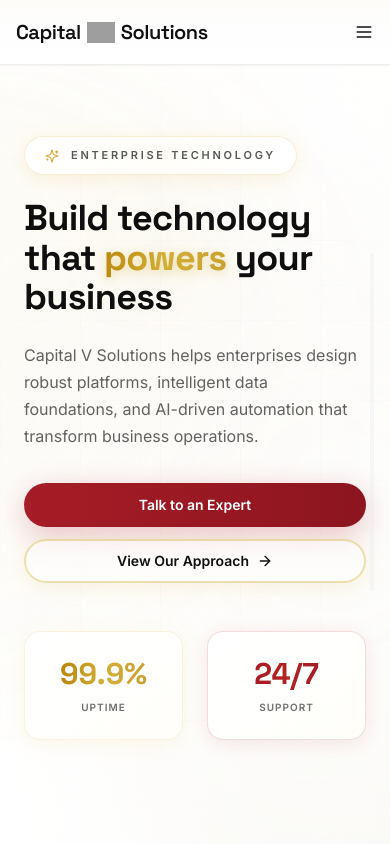
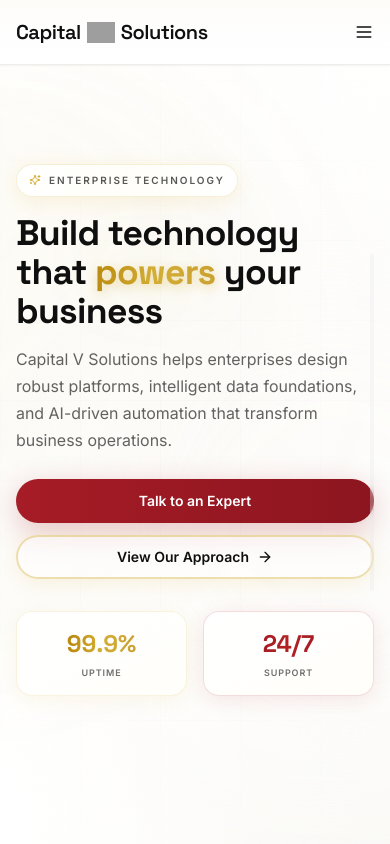
Before and after one commit to Lithira-Silva/capital-v-solutions, a Next.js app: page / in a window 390 px wide. Shown: the top 844 px of the page. Built offline with nearby package versions, Linux system fonts and the light colour scheme; grey boxes are pictures that could not be loaded.

Commit message:
fix: Enhance Hero component styles for improved layout and responsiveness

```diff
--- a/components/Hero.tsx
+++ b/components/Hero.tsx
@@ -19,7 +19,7 @@ export function Hero() {
   return (
     <section
       ref={sectionRef}
-      className="relative h-screen flex items-center pt-20 pb-12 md:pt-24 md:pb-16 overflow-hidden bg-gradient-to-br from-white via-[#FEFDFB] to-[#FAF9F6]"
+      className="relative min-h-screen flex items-center justify-center pt-20 pb-16 sm:pt-24 sm:pb-20 lg:pt-28 lg:pb-24 overflow-hidden bg-gradient-to-br from-white via-[#FEFDFB] to-[#FAF9F6]"
     >
       {/* Premium Background Elements */}
       <motion.div className="absolute inset-0 z-0" style={{ opacity }}>
@@ -43,9 +43,9 @@ export function Hero() {
         <div className="absolute inset-0 bg-[linear-gradient(rgba(15,15,15,0.015)_1px,transparent_1px),linear-gradient(90deg,rgba(15,15,15,0.015)_1px,transparent_1px)] bg-[size:80px_80px] [mask-image:radial-gradient(ellipse_80%_60%_at_50%_50%,black,transparent)]" />
       </motion.div>
 
-      <div className="max-w-[1400px] mx-auto px-6 sm:px-8 lg:px-12 relative z-10 w-full">
+      <div className="max-w-[1400px] mx-auto px-4 sm:px-6 lg:px-12 relative z-10 w-full">
         <motion.div
-          className="grid lg:grid-cols-2 gap-16 lg:gap-20 items-center"
+          className="grid lg:grid-cols-2 gap-8 sm:gap-12 lg:gap-16 xl:gap-20 items-center"
           style={{ scale, y }}
         >
           {/* Left Content */}
@@ -53,24 +53,23 @@ export function Hero() {
             initial={{ opacity: 0, y: 30 }}
             animate={{ opacity: 1, y: 0 }}
             transition={{ duration: 0.8, ease: [0.22, 1, 0.36, 1] }}
-            className="max-w-2xl space-y-6"
+            className="max-w-2xl space-y-4 sm:space-y-5 lg:space-y-6"
           >
-            {/* Premium Badge */}
             <motion.div
               initial={{ opacity: 0, scale: 0.9 }}
               animate={{ opacity: 1, scale: 1 }}
               transition={{ duration: 0.6, delay: 0.1 }}
-              className="inline-flex items-center gap-3 px-5 py-2.5 rounded-full bg-gradient-to-r from-white/90 via-[#FFFEF9]/80 to-white/90 backdrop-blur-xl border border-[#D4AF37]/20 shadow-[0_4px_20px_rgba(212,175,55,0.15)]"
+              className="inline-flex items-center gap-2 sm:gap-3 px-3 sm:px-4 lg:px-5 py-2 sm:py-2.5 rounded-full bg-gradient-to-r from-white/90 via-[#FFFEF9]/80 to-white/90 backdrop-blur-xl border border-[#D4AF37]/20 shadow-[0_4px_20px_rgba(212,175,55,0.15)]"
             >
-              <Sparkles className="w-3.5 h-3.5 text-[#D4AF37]" strokeWidth={2} />
-              <span className="font-body text-[11px] font-semibold tracking-[0.25em] text-[#0F0F0F]/70 uppercase">
+              <Sparkles className="w-3 h-3 sm:w-3.5 sm:h-3.5 text-[#D4AF37]" strokeWidth={2} />
+              <span className="font-body text-[10px] sm:text-[11px] font-semibold tracking-[0.2em] sm:tracking-[0.25em] text-[#0F0F0F]/70 uppercase">
                 Enterprise Technology
               </span>
             </motion.div>
 
-            {/* Hero Heading - Enhanced */}
             <motion.h1
-              className="font-heading text-4xl sm:text-5xl lg:text-6xl xl:text-7xl font-bold tracking-[-0.02em] text-[#0F0F0F] leading-[1.1]"
+              className="font-heading font-bold tracking-[-0.02em] text-[#0F0F0F] leading-[1.1]"
+              style={{ fontSize: 'clamp(2rem, 5vw + 1rem, 4.5rem)' }}
               initial={{ opacity: 0, y: 30 }}
               animate={{ opacity: 1, y: 0 }}
               transition={{ duration: 0.8, delay: 0.2, ease: [0.22, 1, 0.36, 1] }}
@@ -91,9 +90,9 @@ export function Hero() {
               your business
             </motion.h1>
 
-            {/* Description - Enhanced */}
             <motion.p
-              className="font-body text-base lg:text-lg text-[#0F0F0F]/65 leading-[1.7] max-w-xl font-light"
+              className="font-body text-[#0F0F0F]/65 leading-[1.7] max-w-xl font-light"
+              style={{ fontSize: 'clamp(0.938rem, 0.5vw + 0.875rem, 1.125rem)' }}
               initial={{ opacity: 0, y: 30 }}
               animate={{ opacity: 1, y: 0 }}
               transition={{ duration: 0.8, delay: 0.3, ease: [0.22, 1, 0.36, 1] }}
@@ -101,9 +100,8 @@ export function Hero() {
               Capital V Solutions helps enterprises design robust platforms, intelligent data foundations, and AI-driven automation that transform business operations.
             </motion.p>
 
-            {/* CTA Buttons - Premium */}
             <motion.div
-              className="flex flex-col sm:flex-row gap-3 pt-2"
+              className="flex flex-col sm:flex-row gap-3 sm:gap-4 pt-2"
               initial={{ opacity: 0, y: 30 }}
               animate={{ opacity: 1, y: 0 }}
               transition={{ duration: 0.8, delay: 0.4, ease: [0.22, 1, 0.36, 1] }}
@@ -112,7 +110,7 @@ export function Hero() {
                 variant="brand"
                 size="lg"
                 onClick={() => document.getElementById('contact')?.scrollIntoView({ behavior: 'smooth' })}
-                className="btn-shimmer font-body rounded-full bg-gradient-to-r from-[#A61C26] to-[#8C151F] px-8 py-5 text-sm font-semibold text-white hover:from-[#8C151F] hover:to-[#A61C26] hover:shadow-[0_12px_40px_rgba(166,28,38,0.35)] hover:-translate-y-0.5 transition-all duration-500 shadow-[0_8px_30px_rgba(166,28,38,0.25)]"
+                className="btn-shimmer font-body rounded-full bg-gradient-to-r from-[#A61C26] to-[#8C151F] px-6 sm:px-8 lg:px-10 py-4 sm:py-5 lg:py-6 text-sm sm:text-base font-semibold text-white hover:from-[#8C151F] hover:to-[#A61C26] hover:shadow-[0_12px_40px_rgba(166,28,38,0.35)] hover:-translate-y-0.5 transition-all duration-500 shadow-[0_8px_30px_rgba(166,28,38,0.25)]"
               >
                 Talk to an Expert
               </Button>
@@ -120,39 +118,37 @@ export function Hero() {
                 variant="brand-outline"
                 size="lg"
                 onClick={() => document.getElementById('approach')?.scrollIntoView({ behavior: 'smooth' })}
-                className="btn-shimmer font-body rounded-full border-2 border-[#D4AF37]/40 bg-white/40 backdrop-blur-sm text-[#0F0F0F] px-8 py-5 text-sm font-semibold hover:bg-[#D4AF37] hover:text-white hover:border-[#D4AF37] hover:shadow-[0_12px_40px_rgba(212,175,55,0.35)] hover:-translate-y-0.5 transition-all duration-500 shadow-[0_4px_20px_rgba(212,175,55,0.15)] group"
+                className="btn-shimmer font-body rounded-full border-2 border-[#D4AF37]/40 bg-white/40 backdrop-blur-sm text-[#0F0F0F] px-6 sm:px-8 lg:px-10 py-4 sm:py-5 lg:py-6 text-sm sm:text-base font-semibold hover:bg-[#D4AF37] hover:text-white hover:border-[#D4AF37] hover:shadow-[0_12px_40px_rgba(212,175,55,0.35)] hover:-translate-y-0.5 transition-all duration-500 shadow-[0_4px_20px_rgba(212,175,55,0.15)] group"
               >
                 View Our Approach
                 <ArrowRight className="ml-2 h-4 w-4 transition-transform group-hover:translate-x-1" />
               </Button>
             </motion.div>
 
-            {/* Trust indicators - Mobile only */}
             <motion.div
-              className="flex lg:hidden items-center gap-6 pt-6"
+              className="flex lg:hidden items-center gap-4 sm:gap-6 pt-4 sm:pt-6"
               initial={{ opacity: 0, y: 20 }}
               animate={{ opacity: 1, y: 0 }}
               transition={{ duration: 0.8, delay: 0.5 }}
             >
-              <div className="flex-1 flex flex-col gap-2 items-center p-6 rounded-2xl bg-gradient-to-br from-white/90 to-[#FFFEF9]/80 backdrop-blur-xl border border-[#D4AF37]/15 shadow-[0_4px_20px_rgba(212,175,55,0.1)]">
-                <div className="text-3xl font-heading font-bold bg-gradient-to-r from-[#B8860B] via-[#D4AF37] to-[#C9A032] bg-clip-text text-transparent">99.9%</div>
-                <div className="font-body text-[10px] font-semibold text-[#0F0F0F]/60 tracking-widest uppercase">Uptime</div>
+              <div className="flex-1 flex flex-col gap-1.5 sm:gap-2 items-center p-4 sm:p-6 rounded-2xl bg-gradient-to-br from-white/90 to-[#FFFEF9]/80 backdrop-blur-xl border border-[#D4AF37]/15 shadow-[0_4px_20px_rgba(212,175,55,0.1)]">
+                <div className="text-2xl sm:text-3xl font-heading font-bold bg-gradient-to-r from-[#B8860B] via-[#D4AF37] to-[#C9A032] bg-clip-text text-transparent">99.9%</div>
+                <div className="font-body text-[9px] sm:text-[10px] font-semibold text-[#0F0F0F]/60 tracking-widest uppercase">Uptime</div>
               </div>
-              <div className="flex-1 flex flex-col gap-2 items-center p-6 rounded-2xl bg-gradient-to-br from-white/90 to-[#FFFEF9]/80 backdrop-blur-xl border border-[#A61C26]/15 shadow-[0_4px_20px_rgba(166,28,38,0.1)]">
-                <div className="text-3xl font-heading font-bold bg-gradient-to-r from-[#A61C26] via-[#B22222] to-[#A61C26] bg-clip-text text-transparent">24/7</div>
-                <div className="font-body text-[10px] font-semibold text-[#0F0F0F]/60 tracking-widest uppercase">Support</div>
+              <div className="flex-1 flex flex-col gap-1.5 sm:gap-2 items-center p-4 sm:p-6 rounded-2xl bg-gradient-to-br from-white/90 to-[#FFFEF9]/80 backdrop-blur-xl border border-[#A61C26]/15 shadow-[0_4px_20px_rgba(166,28,38,0.1)]">
+                <div className="text-2xl sm:text-3xl font-heading font-bold bg-gradient-to-r from-[#A61C26] via-[#B22222] to-[#A61C26] bg-clip-text text-transparent">24/7</div>
+                <div className="font-body text-[9px] sm:text-[10px] font-semibold text-[#0F0F0F]/60 tracking-widest uppercase">Support</div>
               </div>
             </motion.div>
           </motion.div>
 
-          {/* Right Premium Hero Image */}
           <motion.div
             initial={{ opacity: 0, scale: 0.95 }}
             animate={{ opacity: 1, scale: 1 }}
             transition={{ duration: 0.9, delay: 0.3, ease: [0.22, 1, 0.36, 1] }}
-            className="relative hidden lg:flex lg:flex-col lg:gap-6"
+            className="relative hidden lg:flex lg:flex-col lg:gap-4 xl:gap-6"
           >
-            <div className="relative w-full aspect-video max-w-[550px] ml-auto">
+            <div className="relative w-full aspect-video max-w-[500px] xl:max-w-[550px] ml-auto">
               {/* Decorative background elements */}
               <motion.div
                 className="absolute -inset-4 bg-gradient-to-br from-[#D4AF37]/15 via-[#D4AF37]/5 to-transparent rounded-[2rem] blur-2xl -z-10 will-change-[transform,opacity]"
@@ -203,29 +199,28 @@ export function Hero() {
               />
             </div>
 
-            {/* Premium stats below video */}
             <motion.div
-              className="w-full max-w-[550px] ml-auto bg-gradient-to-br from-white/98 via-[#FFFEF9]/95 to-white/90 backdrop-blur-2xl rounded-2xl border-2 border-[#D4AF37]/30 p-7 shadow-[0_12px_40px_rgba(212,175,55,0.25),0_0_0_1px_rgba(255,255,255,0.5)_inset]"
+              className="w-full max-w-[500px] xl:max-w-[550px] ml-auto bg-gradient-to-br from-white/98 via-[#FFFEF9]/95 to-white/90 backdrop-blur-2xl rounded-2xl border-2 border-[#D4AF37]/30 p-5 lg:p-6 xl:p-7 shadow-[0_12px_40px_rgba(212,175,55,0.25),0_0_0_1px_rgba(255,255,255,0.5)_inset]"
               initial={{ opacity: 0, y: 20 }}
               animate={{ opacity: 1, y: 0 }}
               transition={{ duration: 0.8, delay: 0.6 }}
             >
-              <div className="flex items-center justify-around gap-6">
+              <div className="flex items-center justify-around gap-4 lg:gap-6">
                 <motion.div
-                  className="flex flex-col gap-2.5 text-center flex-1"
+                  className="flex flex-col gap-2 lg:gap-2.5 text-center flex-1"
                   whileHover={{ scale: 1.08, y: -2 }}
                   transition={{ type: "spring", stiffness: 400, damping: 15 }}
                 >
-                  <div className="text-2xl lg:text-3xl font-heading font-bold bg-gradient-to-r from-[#B8860B] via-[#D4AF37] to-[#C9A032] bg-clip-text text-transparent drop-shadow-[0_2px_8px_rgba(212,175,55,0.3)]">99.9%</div>
+                  <div className="text-2xl lg:text-2xl xl:text-3xl font-heading font-bold bg-gradient-to-r from-[#B8860B] via-[#D4AF37] to-[#C9A032] bg-clip-text text-transparent drop-shadow-[0_2px_8px_rgba(212,175,55,0.3)]">99.9%</div>
                   <div className="font-body text-[10px] font-semibold text-[#0F0F0F]/65 tracking-[0.2em] uppercase">Uptime</div>
                 </motion.div>
-                <div className="h-16 w-[2px] bg-gradient-to-b from-transparent via-[#D4AF37]/50 to-transparent"></div>
+                <div className="h-12 lg:h-16 w-[2px] bg-gradient-to-b from-transparent via-[#D4AF37]/50 to-transparent"></div>
                 <motion.div
-                  className="flex flex-col gap-2.5 text-center flex-1"
+                  className="flex flex-col gap-2 lg:gap-2.5 text-center flex-1"
                   whileHover={{ scale: 1.08, y: -2 }}
                   transition={{ type: "spring", stiffness: 400, damping: 15 }}
                 >
-                  <div className="text-2xl lg:text-3xl font-heading font-bold bg-gradient-to-r from-[#A61C26] via-[#B22222] to-[#A61C26] bg-clip-text text-transparent drop-shadow-[0_2px_8px_rgba(166,28,38,0.3)]">24/7</div>
+                  <div className="text-2xl lg:text-2xl xl:text-3xl font-heading font-bold bg-gradient-to-r from-[#A61C26] via-[#B22222] to-[#A61C26] bg-clip-text text-transparent drop-shadow-[0_2px_8px_rgba(166,28,38,0.3)]">24/7</div>
                   <div className="font-body text-[10px] font-semibold text-[#0F0F0F]/65 tracking-[0.2em] uppercase">Support</div>
                 </motion.div>
               </div>
```
